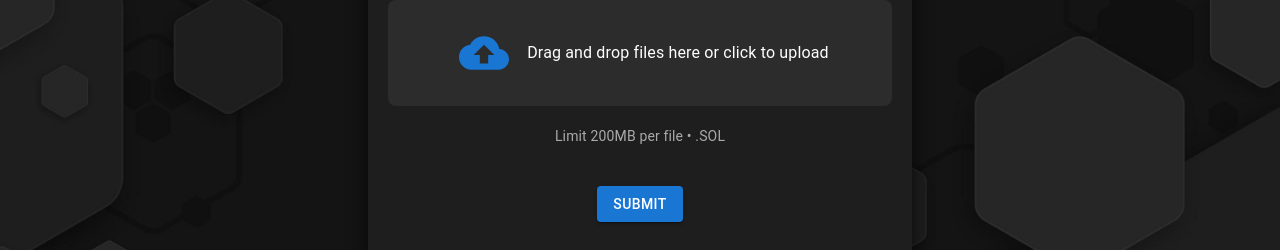
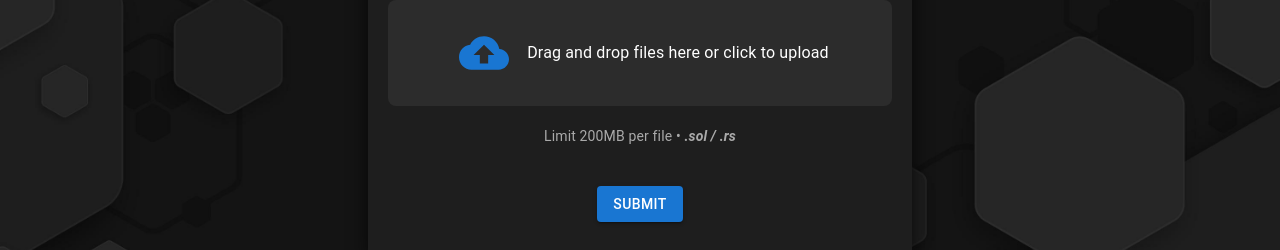
Before and after one commit to CodeMongerrr/form, a React (Create React App) app: page / in a window 1280 px wide. Shown: the part 316-566 px from the top of the page. Built offline with nearby package versions, Linux system fonts and the light colour scheme.

Commit message:
text changes

```diff
--- a/src/App.js
+++ b/src/App.js
@@ -28,7 +28,7 @@ function App() {
             </label>
           </Box>
           <Typography variant="body2" style={{ color: '#aaa', marginBottom: '20px' }}>
-            Limit 200MB per file • .SOL
+            Limit 200MB per file • <b><i>.sol / .rs</i></b>
           </Typography>
           <Button
             variant="contained"
```
